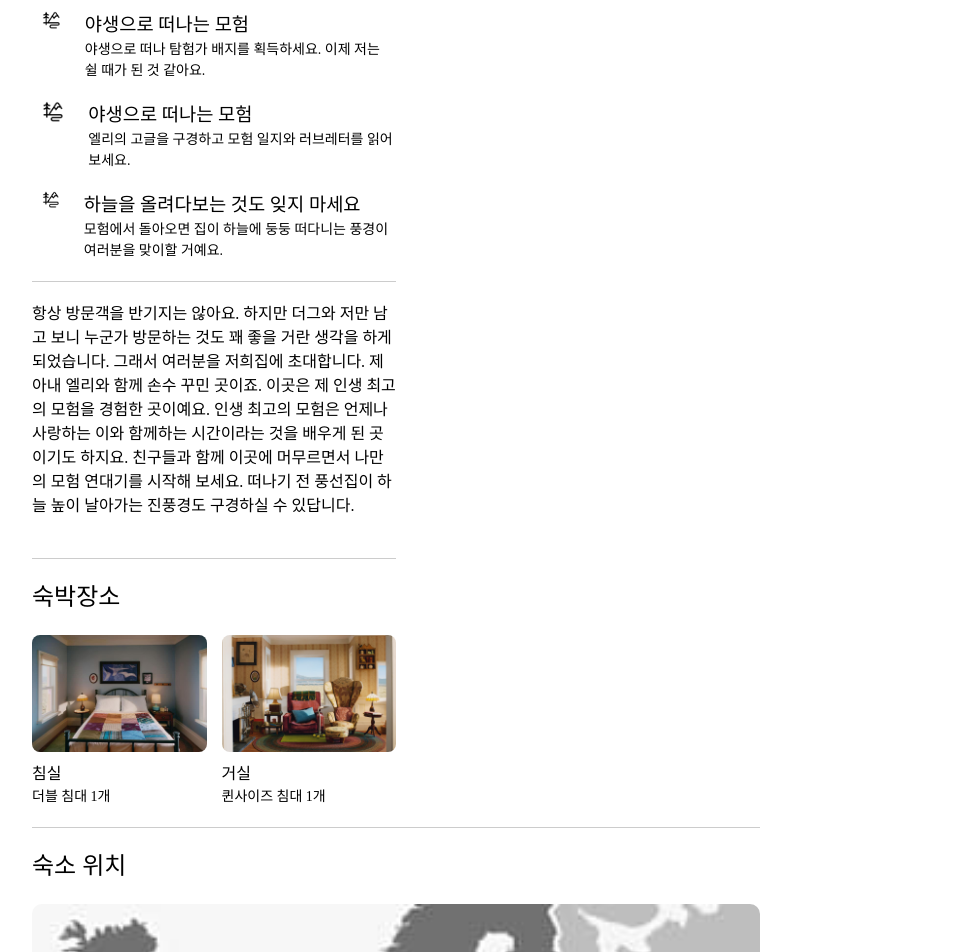
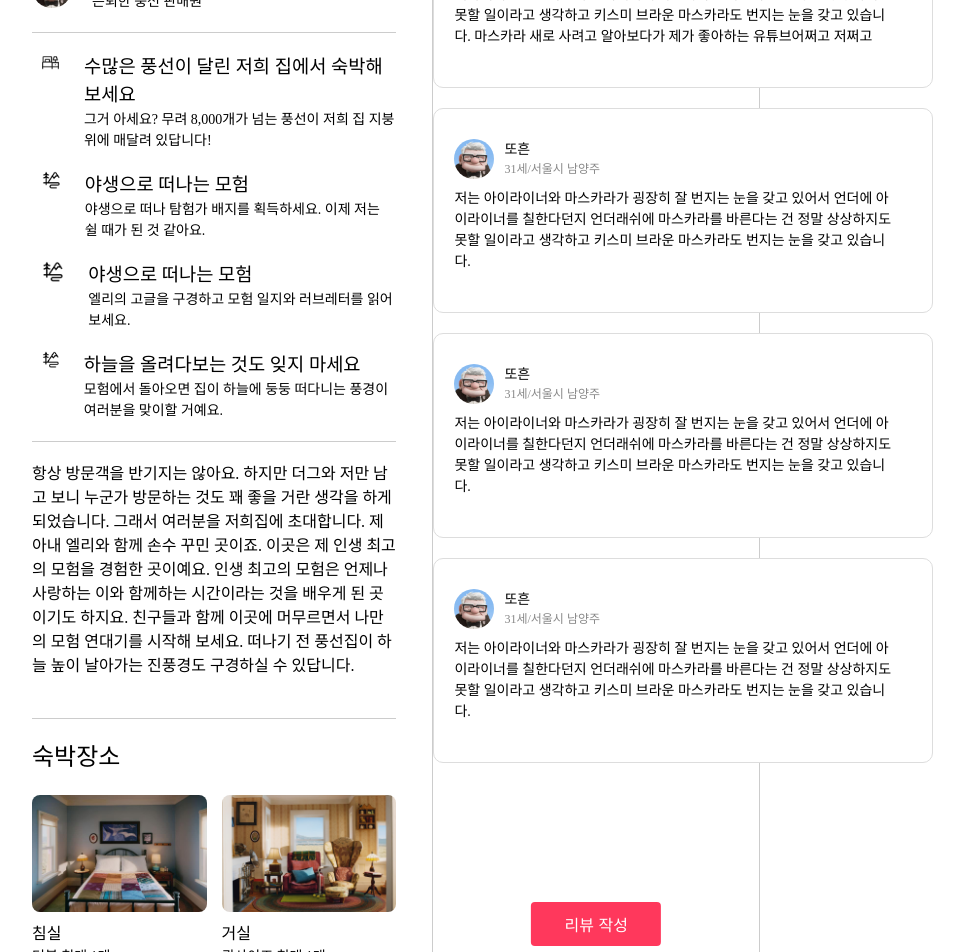
Before and after one commit to HwangInJi/project3-nail, a Next.js app: page /about in a window 1280 px wide. Shown: the part 920-1872 px from the top of the page, without its empty margins (244-1208 px from the left). Built offline with nearby package versions, Linux system fonts and the light colour scheme; a web font is replaced by a local one.

Commit message:
리뷰창

```diff
--- a/src/app/about/page.js
+++ b/src/app/about/page.js
@@ -36,6 +36,7 @@ export default function about() {
           </div>
         </div>
 
+        <div className="detail_mid">
           <div className="left">
             <div className="detail_title">
               <h2>
@@ -142,7 +143,60 @@ export default function about() {
           </div>
 
           <div className="right">
+            <div class="review-section">
+              <div class="review">
+                <img src="/img/profile.jpeg" alt="프로필 사진" />
+                <div class="review_info">
+                  <p class="username">또흔</p>
+                  <p class="age-gender">31세/경기도 안산시</p>
+                  <p class="content">
+                    저는 아이라이너와 마스카라가 굉장히 잘 번지는 눈을 갖고 있어서 언더에 아이라이너를 칠한다던지 언더래쉬에 마스카라를 바른다는 건 정말 상상하지도 못할 일이라고 생각하고 키스미 브라운 마스카라도 번지는 눈을 갖고 있습니다. 마스카라 새로 사려고 알아보다가 제가 좋아하는 유튜브어쩌고 저쩌고
+                  </p>
+                </div>
+              </div>
+            </div>
 
+            <div class="review-section">
+              <div class="review">
+                <img src="/img/profile.jpeg" alt="프로필 사진" />
+                <div class="review_info">
+                  <p class="username">또흔</p>
+                  <p class="age-gender">31세/서울시 남양주</p>
+                  <p class="content">
+                    저는 아이라이너와 마스카라가 굉장히 잘 번지는 눈을 갖고 있어서 언더에 아이라이너를 칠한다던지 언더래쉬에 마스카라를 바른다는 건 정말 상상하지도 못할 일이라고 생각하고 키스미 브라운 마스카라도 번지는 눈을 갖고 있습니다.
+                  </p>
+                </div>
+              </div>
+            </div>
+
+            <div class="review-section">
+              <div class="review">
+                <img src="/img/profile.jpeg" alt="프로필 사진" />
+                <div class="review_info">
+                  <p class="username">또흔</p>
+                  <p class="age-gender">31세/서울시 남양주</p>
+                  <p class="content">
+                    저는 아이라이너와 마스카라가 굉장히 잘 번지는 눈을 갖고 있어서 언더에 아이라이너를 칠한다던지 언더래쉬에 마스카라를 바른다는 건 정말 상상하지도 못할 일이라고 생각하고 키스미 브라운 마스카라도 번지는 눈을 갖고 있습니다.
+                  </p>
+                </div>
+              </div>
+            </div>
+
+            <div class="review-section">
+              <div class="review">
+                <img src="/img/profile.jpeg" alt="프로필 사진" />
+                <div class="review_info">
+                  <p class="username">또흔</p>
+                  <p class="age-gender">31세/서울시 남양주</p>
+                  <p class="content">
+                    저는 아이라이너와 마스카라가 굉장히 잘 번지는 눈을 갖고 있어서 언더에 아이라이너를 칠한다던지 언더래쉬에 마스카라를 바른다는 건 정말 상상하지도 못할 일이라고 생각하고 키스미 브라운 마스카라도 번지는 눈을 갖고 있습니다.
+                  </p>
+                </div>
+              </div>
+            </div>
+
+            <button type="submit" className="join-button">리뷰 작성</button>
+          </div>
         </div>
 
         <div className="map">
--- a/src/assets/scss/detail.scss
+++ b/src/assets/scss/detail.scss
@@ -57,6 +57,12 @@
   border-radius: 4px;
   box-shadow: 0 2px 5px rgba(0, 0, 0, 0.1);
   object-fit: cover;
+}
+
+.detail_mid {
+  width: 100%;
+  display: flex;
+  justify-content: space-between;
 }
 
 // left
@@ -155,6 +161,81 @@
 }
 
 // right
+.right {
+  display: block;
+  width: 45%;
+  height: inherit;
+  border: 1px solid #ccc;
+  border-radius: 8px;
+  margin-top: 20px;
+  margin-bottom: 20px;
+  position: relative;
+  padding-bottom: 70px;
+  /* 버튼 높이만큼 패딩 추가 */
+}
+
+.review-section {
+  width: 500px;
+  margin: 20px auto;
+  border: 1px solid #ddd;
+  border-radius: 10px;
+  background-color: #fff;
+  padding: 20px;
+}
+
+.review {
+  border-bottom: 1px solid #eee;
+  padding: 10px 0;
+  margin-bottom: 10px;
+}
+
+.review:last-child {
+  border-bottom: none;
+}
+
+.review>img {
+  width: 40px;
+  height: 40px;
+  border-radius: 50%;
+  float: left;
+  margin-right: 10px;
+}
+
+.review .username {
+  font-weight: bold;
+  font-size: 14px;
+  margin: 0;
+}
+
+.review .age-gender {
+  font-size: 12px;
+  color: #888;
+  margin: 0;
+}
+
+.review .content {
+  margin-top: 10px;
+  font-size: 14px;
+}
+
+.join-button {
+  width: 40%;
+  padding: 10px;
+  border: none;
+  border-radius: 4px;
+  background: #ff385c;
+  color: #fff;
+  font-size: 16px;
+  cursor: pointer;
+  position: absolute;
+  bottom: 20px;
+  left: 50%;
+  transform: translateX(-50%);
+}
+
+.join-button:hover {
+  opacity: 0.9;
+}
 
 .map {
   border-top: 1px solid #ccc;
```
Lines whose indentation alone changed are shown as unchanged.
